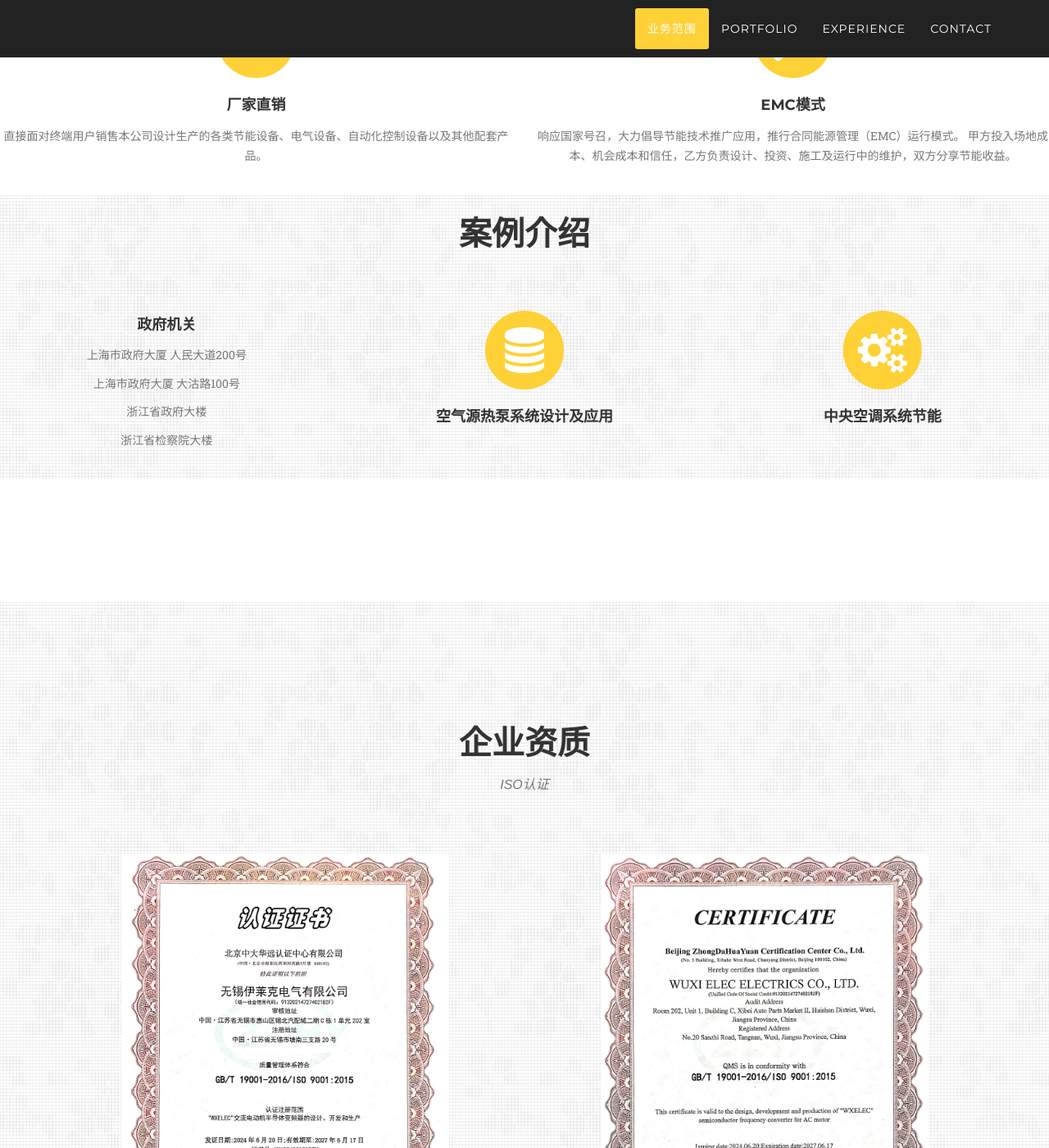
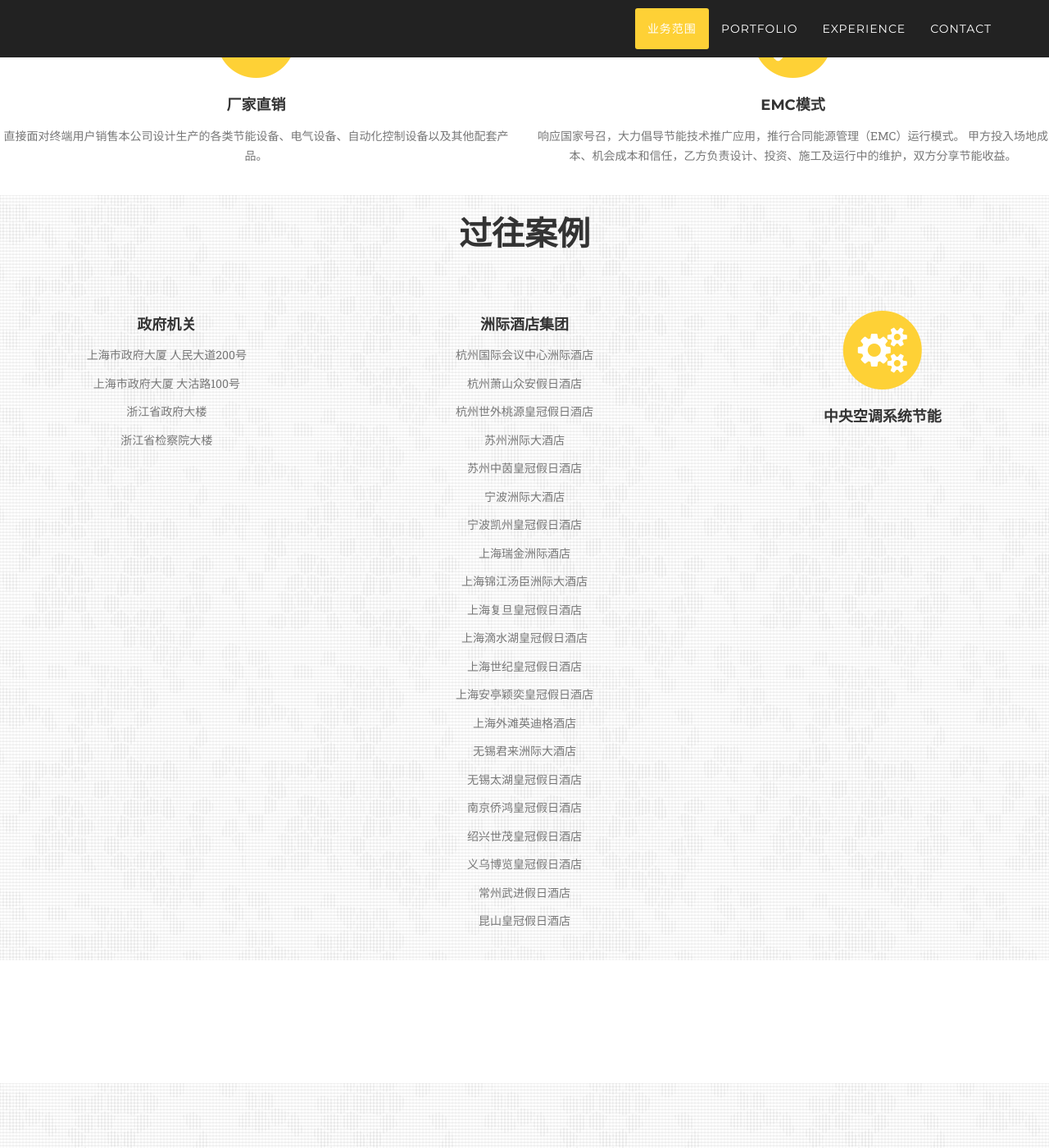
Before and after one commit to wxelec/wxelec.github.io, a Jekyll site: the page built from index.html, in a window 1280 px wide and 1400 px high, scrolled down 2343 px. Shown: the whole window at 82% size. Built offline with Jekyll 4.4.1, drawn with Linux system fonts in a browser that asks for light colours; some web fonts are replaced.

Commit message:
Update skills.html

```diff
--- a/_includes/skills.html
+++ b/_includes/skills.html
@@ -115,7 +115,7 @@
             <div class="bg-png">
             <div class="row ">
                 <div class="col-lg-12 text-center">
-                    <h2 class="section-heading">案例介绍</h2>
+                    <h2 class="section-heading">过往案例</h2>
 <!--                     <h3 class="section-subheading text-muted">20余年积累创新</h3> -->
                 </div>
             </div>
@@ -128,12 +128,28 @@
                     <p class="text-muted">浙江省检察院大楼</p>
                 </div>
                 <div class="col-md-4">
-                    <span class="fa-stack fa-4x">
-                        <i class="fa fa-circle fa-stack-2x text-primary"></i>
-                        <i class="fa fa-database fa-stack-1x fa-inverse"></i>
-                    </span>
-                    <h4 class="service-heading">空气源热泵系统设计及应用</h4>
-                    <p class="text-muted"></p>
+                    <h4 class="service-heading">洲际酒店集团</h4>
+                    <p class="text-muted">杭州国际会议中心洲际酒店</p>
+                    <p class="text-muted">杭州萧山众安假日酒店</p>
+                    <p class="text-muted">杭州世外桃源皇冠假日酒店</p>
+                    <p class="text-muted">苏州洲际大酒店</p>
+                    <p class="text-muted">苏州中茵皇冠假日酒店</p>
+                    <p class="text-muted">宁波洲际大酒店</p>
+                    <p class="text-muted">宁波凯州皇冠假日酒店</p>
+                    <p class="text-muted">上海瑞金洲际酒店</p>
+                    <p class="text-muted">上海锦江汤臣洲际大酒店</p>
+                    <p class="text-muted">上海复旦皇冠假日酒店</p>
+                    <p class="text-muted">上海滴水湖皇冠假日酒店</p>
+                    <p class="text-muted">上海世纪皇冠假日酒店</p>
+                    <p class="text-muted">上海安亭颖奕皇冠假日酒店</p>
+                    <p class="text-muted">上海外滩英迪格酒店</p>
+                    <p class="text-muted">无锡君来洲际大酒店</p>
+                    <p class="text-muted">无锡太湖皇冠假日酒店</p>
+                    <p class="text-muted">南京侨鸿皇冠假日酒店</p>
+                    <p class="text-muted">绍兴世茂皇冠假日酒店</p>
+                    <p class="text-muted">义乌博览皇冠假日酒店</p>
+                    <p class="text-muted">常州武进假日酒店</p>
+                    <p class="text-muted">昆山皇冠假日酒店</p>
                 </div>
                 <div class="col-md-4">
                     <span class="fa-stack fa-4x">
```
